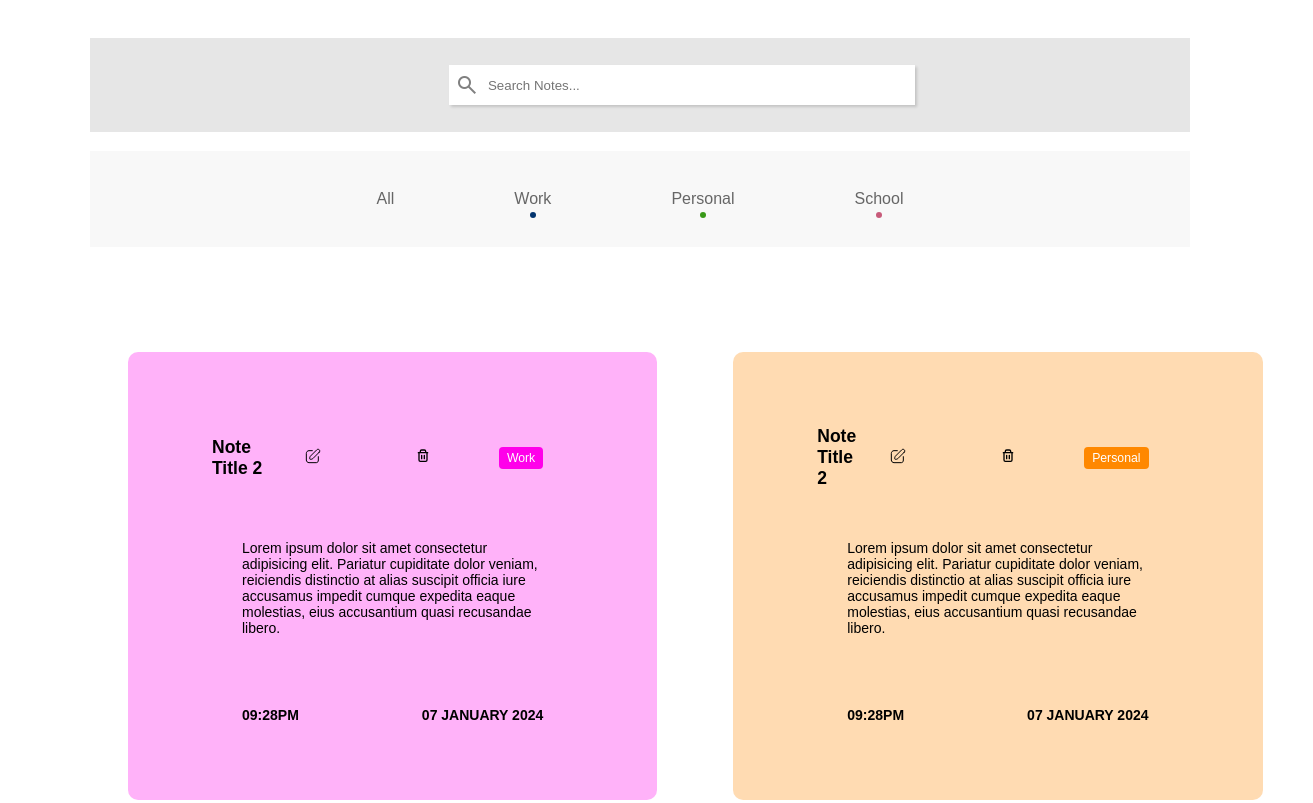
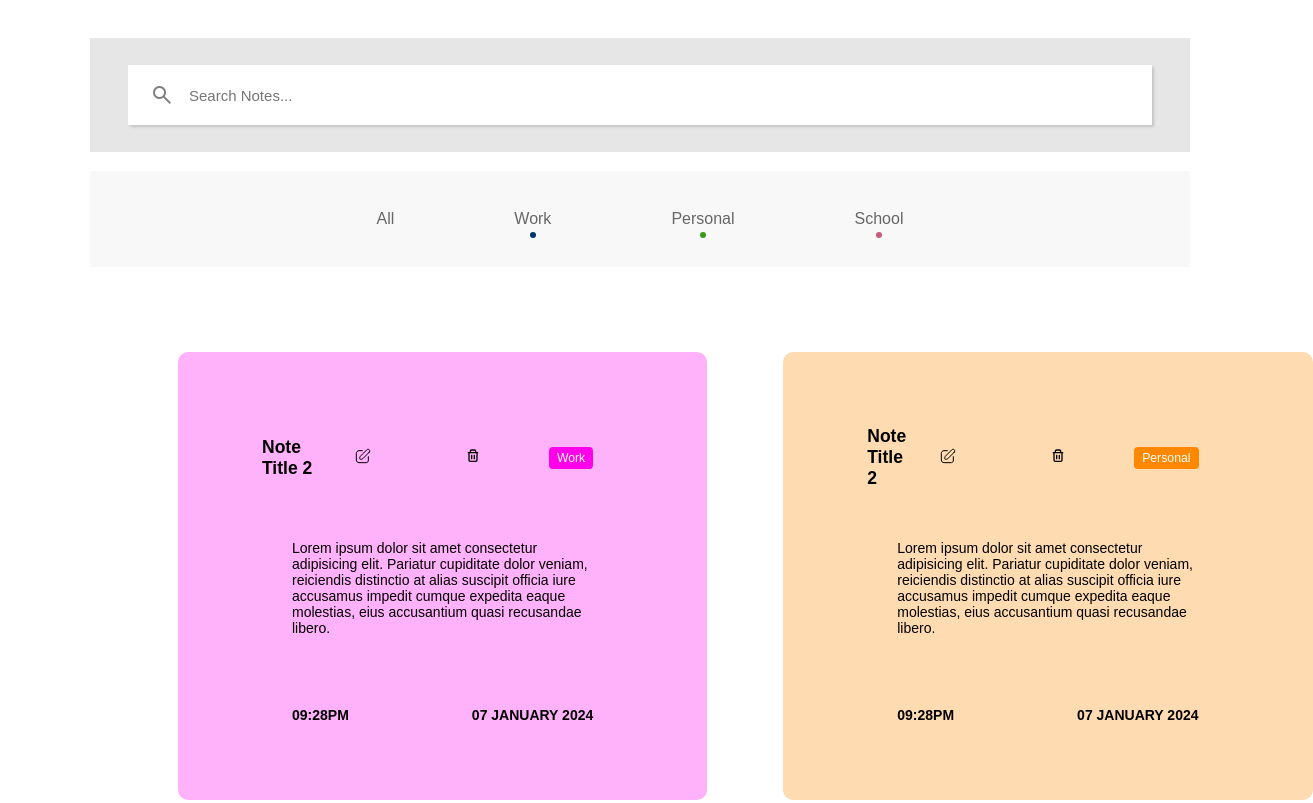
Before and after one commit to fajri-farid/FP_SCEMATICT_29, a plain HTML site: page index.html in a window 1280 px wide. Shown: the top 803 px of the page, 1313 px wide, since content can reach past the window. Drawn offline with nearby package versions, Linux system fonts and the light colour scheme.

Commit message:
rapihin search bar

```diff
--- a/index.html
+++ b/index.html
@@ -38,8 +38,7 @@
 
     <!-- INI CONTAINER CONTENT MAIN -->
 
-    <div class="notesContainer"></div>
-    <!-- Grid container -->
+    <div class="notesContainer">
       <div class="grid">
         <div class="gridItem" id="workCategory">
           <article class="noteCard">
@@ -96,10 +95,10 @@
             </div>
             <div class="noteCardBody">
               <p class="bodyContent">
-              Lorem ipsum dolor sit amet consectetur adipisicing elit. Pariatur
-              cupiditate dolor veniam, reiciendis distinctio at alias suscipit
-              officia iure accusamus impedit cumque expedita eaque molestias,
-              eius accusantium quasi recusandae libero.
+                Lorem ipsum dolor sit amet consectetur adipisicing elit.
+                Pariatur cupiditate dolor veniam, reiciendis distinctio at alias
+                suscipit officia iure accusamus impedit cumque expedita eaque
+                molestias, eius accusantium quasi recusandae libero.
               </p>
             </div>
             <div class="noteCardFooter">
@@ -163,10 +162,10 @@
             </div>
             <div class="noteCardBody">
               <p class="bodyContent">
-              Lorem ipsum dolor sit amet consectetur adipisicing elit. Pariatur
-              cupiditate dolor veniam, reiciendis distinctio at alias suscipit
-              officia iure accusamus impedit cumque expedita eaque molestias,
-              eius accusantium quasi recusandae libero.
+                Lorem ipsum dolor sit amet consectetur adipisicing elit.
+                Pariatur cupiditate dolor veniam, reiciendis distinctio at alias
+                suscipit officia iure accusamus impedit cumque expedita eaque
+                molestias, eius accusantium quasi recusandae libero.
               </p>
             </div>
             <div class="noteCardFooter">
@@ -230,10 +229,10 @@
             </div>
             <div class="noteCardBody">
               <p class="bodyContent">
-              Lorem ipsum dolor sit amet consectetur adipisicing elit. Doloribus
-              ullam dignissimos autem nemo laborum eligendi excepturi
-              perferendis tempore illum, esse nam expedita? Fuga recusandae
-              laborum tenetur nisi autem, facere quaerat.
+                Lorem ipsum dolor sit amet consectetur adipisicing elit.
+                Doloribus ullam dignissimos autem nemo laborum eligendi
+                excepturi perferendis tempore illum, esse nam expedita? Fuga
+                recusandae laborum tenetur nisi autem, facere quaerat.
               </p>
             </div>
             <div class="noteCardFooter">
@@ -297,10 +296,10 @@
             </div>
             <div class="noteCardBody">
               <p class="bodyContent">
-              Lorem ipsum dolor sit amet consectetur adipisicing elit. Pariatur
-              cupiditate dolor veniam, reiciendis distinctio at alias suscipit
-              officia iure accusamus impedit cumque expedita eaque molestias,
-              eius accusantium quasi recusandae libero.
+                Lorem ipsum dolor sit amet consectetur adipisicing elit.
+                Pariatur cupiditate dolor veniam, reiciendis distinctio at alias
+                suscipit officia iure accusamus impedit cumque expedita eaque
+                molestias, eius accusantium quasi recusandae libero.
               </p>
             </div>
             <div class="noteCardFooter">
@@ -364,10 +363,10 @@
             </div>
             <div class="noteCardBody">
               <p class="bodyContent">
-              Lorem ipsum dolor sit amet consectetur adipisicing elit. Pariatur
-              cupiditate dolor veniam, reiciendis distinctio at alias suscipit
-              officia iure accusamus impedit cumque expedita eaque molestias,
-              eius accusantium quasi recusandae libero.
+                Lorem ipsum dolor sit amet consectetur adipisicing elit.
+                Pariatur cupiditate dolor veniam, reiciendis distinctio at alias
+                suscipit officia iure accusamus impedit cumque expedita eaque
+                molestias, eius accusantium quasi recusandae libero.
               </p>
             </div>
             <div class="noteCardFooter">
@@ -431,10 +430,10 @@
             </div>
             <div class="noteCardBody">
               <p class="bodyContent">
-              Lorem ipsum dolor sit amet consectetur adipisicing elit. Doloribus
-              ullam dignissimos autem nemo laborum eligendi excepturi
-              perferendis tempore illum, esse nam expedita? Fuga recusandae
-              laborum tenetur nisi autem, facere quaerat.
+                Lorem ipsum dolor sit amet consectetur adipisicing elit.
+                Doloribus ullam dignissimos autem nemo laborum eligendi
+                excepturi perferendis tempore illum, esse nam expedita? Fuga
+                recusandae laborum tenetur nisi autem, facere quaerat.
               </p>
             </div>
             <div class="noteCardFooter">
@@ -445,6 +444,8 @@
         </div>
         <!-- Tambahkan fungsi Javascript untuk menambahkan id grid_item -->
       </div>
+    </div>
+    <!-- Grid container -->
 
     <!-- CONTAINER UNTUK COMPONENT BUTTON -->
     <div></div>
--- a/style.css
+++ b/style.css
@@ -93,32 +93,44 @@ body {
   background-color: #c75b7a;
 }
 
-
 /* INI STYLING UNTUK SEARCH BAR */
 .search {
   display: flex;
   justify-content: center;
   align-items: center;
   background-color: rgb(230, 230, 230);
-    padding: 8px;
+  padding: 8px; /* padding kotak abu abu search bar*/
+  position: relative;
+}
+
+.search input {
+  outline: none; /* hilangin outline hitam */
+}
+
+/* hilangkan tanda silang pas lagi ngetik */
+.search input[type="search"]::-webkit-search-cancel-button {
+  -webkit-appearance: none;
+  appearance: none;
 }
 
 .search-bar {
-    padding: 4px;
+  padding: 8px;
   width: 100%;
-    max-width: 43%;
-    height: 40px;
-    padding-left: 38px;
+  max-width: 100%;
+  height: 60px; /* atur size dari search, bukan yang backgroundnya */
+  padding-left: 60px; /* atur jarak text inputan dengan logo search*/
   box-shadow: rgba(0, 0, 0, 0.15) 1.95px 1.95px 2.6px;
   border: 1px solid white;
+  font-size: 15px;
 }
 
 .material-symbols-outlined {
   color: gray;
-   position: relative;
-   left: 90px;
+  position: absolute;
+  left: 30px; /* Atur jarak dari kiri */
+  font-size: 25px; /* Sesuaikan ukuran ikon */
+  pointer-events: none; /* Supaya ikon tidak mengganggu input */
 }
-
 
 /* INI STYLING UNTUK MAIN CONTENT */
 .notesContainer {
```
Lines whose indentation alone changed are shown as unchanged.
